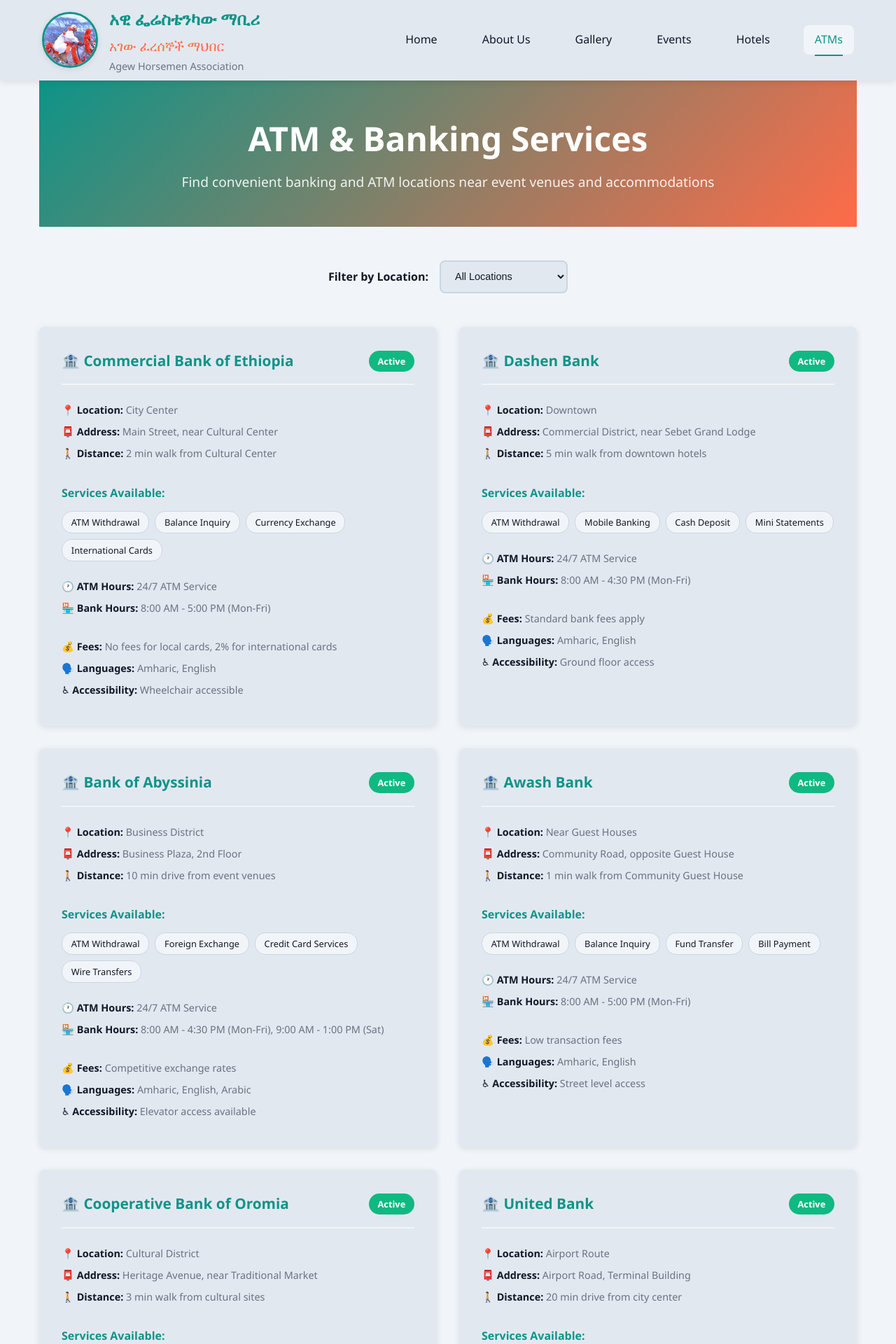
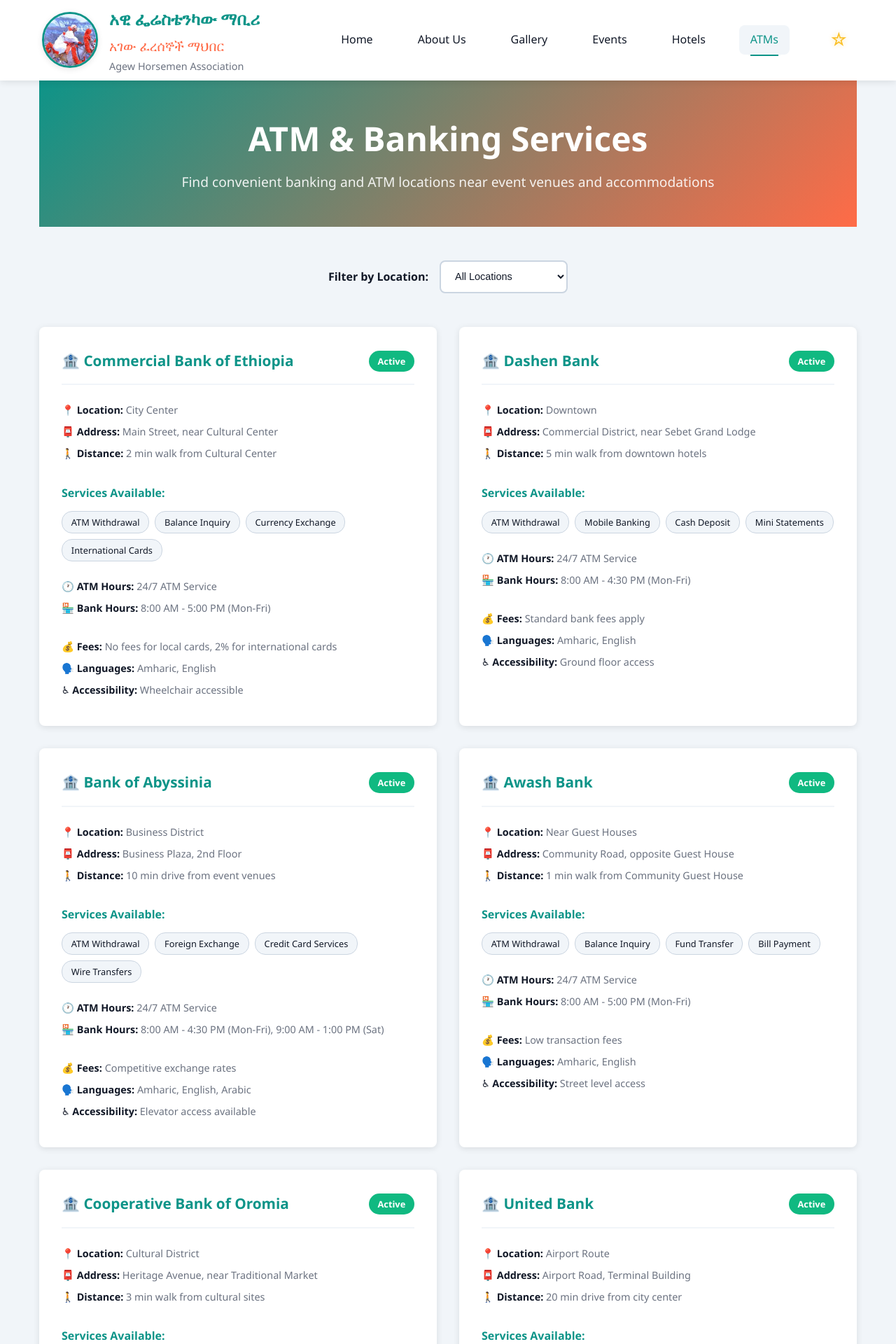
Before and after one commit to dawitemu1/sebate.bet.agew.horseman, a React (Vite) app: page /atms in a window 1280 px wide. Shown: the top 1920 px of the page at 70% size. Built offline with nearby package versions, Linux system fonts and the light colour scheme; the HTML template or start-up script is replaced by a standard one.

Commit message:
seetting

```diff
--- a/src/App.jsx
+++ b/src/App.jsx
@@ -1,5 +1,5 @@
-import React from 'react'
 import { BrowserRouter as Router, Routes, Route } from 'react-router-dom'
+import { ThemeProvider } from './contexts/ThemeContext'
 import Navbar from './components/Navbar'
 import Footer from './components/Footer'
 import Home from './pages/Home'
@@ -12,6 +12,7 @@
 
 function App() {
   return (
+    <ThemeProvider>
       <Router>
         <div className="App">
           <Navbar />
@@ -28,6 +29,7 @@
           <Footer />
         </div>
       </Router>
+    </ThemeProvider>
   )
 }
 
--- a/src/components/Navbar.css
+++ b/src/components/Navbar.css
@@ -75,6 +75,12 @@
   display: flex;
   gap: 2rem;
   align-items: center;
+}
+
+.nav-theme-toggle {
+  display: flex;
+  align-items: center;
+  margin-left: 1rem;
 }
 
 .nav-link {
@@ -175,6 +181,11 @@
     z-index: 999;
   }
 
+  .nav-theme-toggle {
+    margin-left: 0;
+    margin-top: 1rem;
+  }
+
   .nav-menu.active {
     left: 0;
   }
--- a/src/components/Navbar.jsx
+++ b/src/components/Navbar.jsx
@@ -1,5 +1,6 @@
-import React, { useState } from 'react'
+import { useState } from 'react'
 import { Link, useLocation } from 'react-router-dom'
+import ThemeToggle from './ThemeToggle'
 import './Navbar.css'
 
 const Navbar = () => {
@@ -49,6 +50,9 @@
           <Link to="/atms" className={`nav-link ${isActive('/atms')}`} onClick={() => setIsMenuOpen(false)}>
             ATMs
           </Link>
+          <div className="nav-theme-toggle">
+            <ThemeToggle />
+          </div>
         </div>
 
         <div className={`nav-toggle ${isMenuOpen ? 'active' : ''}`} onClick={toggleMenu}>
--- /dev/null
+++ b/src/components/ThemeToggle.css
@@ -0,0 +1,112 @@
+.theme-toggle {
+  background: none;
+  border: none;
+  cursor: pointer;
+  padding: 0.5rem;
+  border-radius: var(--border-radius);
+  transition: var(--transition);
+  display: flex;
+  align-items: center;
+  justify-content: center;
+  min-width: 44px;
+  min-height: 44px;
+}
+
+.theme-toggle:hover {
+  background-color: rgba(13, 148, 136, 0.1);
+  transform: scale(1.1);
+}
+
+.star-container {
+  display: flex;
+  align-items: center;
+  justify-content: center;
+  transition: var(--transition);
+}
+
+.star-icon {
+  font-size: 24px;
+  font-weight: bold;
+  transition: var(--transition);
+}
+
+.star-container.light-mode .star-icon {
+  color: var(--accent-color);
+  text-shadow: 0 0 8px rgba(251, 191, 36, 0.4);
+  animation: starPulse 2s ease-in-out infinite;
+}
+
+.star-container.dark-mode .star-icon {
+  color: var(--primary-color);
+  text-shadow: 0 0 12px rgba(13, 148, 136, 0.6);
+  animation: starGlow 3s ease-in-out infinite;
+}
+
+/* Hover effects */
+.theme-toggle:hover .star-icon {
+  transform: rotate(15deg) scale(1.2);
+}
+
+.theme-toggle:hover .star-container.dark-mode .star-icon {
+  text-shadow: 0 0 16px rgba(13, 148, 136, 0.8);
+}
+
+.theme-toggle:hover .star-container.light-mode .star-icon {
+  text-shadow: 0 0 12px rgba(251, 191, 36, 0.6);
+}
+
+/* Animations */
+@keyframes starPulse {
+  0%, 100% {
+    transform: scale(1);
+    opacity: 1;
+  }
+  50% {
+    transform: scale(1.05);
+    opacity: 0.9;
+  }
+}
+
+@keyframes starGlow {
+  0%, 100% {
+    text-shadow: 0 0 12px rgba(13, 148, 136, 0.6);
+    transform: scale(1);
+  }
+  50% {
+    text-shadow: 0 0 16px rgba(13, 148, 136, 0.8), 0 0 20px rgba(13, 148, 136, 0.4);
+    transform: scale(1.05);
+  }
+}
+
+/* Active state */
+.theme-toggle:active .star-icon {
+  transform: rotate(30deg) scale(0.95);
+}
+
+/* Focus state for accessibility */
+.theme-toggle:focus {
+  outline: 2px solid var(--primary-color);
+  outline-offset: 2px;
+}
+
+/* Mobile responsive */
+@media (max-width: 768px) {
+  .theme-toggle {
+    min-width: 40px;
+    padding: 0.25rem;
+  }
+
+  .star-icon {
+    font-size: 20px;
+  }
+}
+
+@media (max-width: 480px) {
+  .theme-toggle {
+    min-width: 36px;
+  }
+
+  .star-icon {
+    font-size: 18px;
+  }
+}
--- /dev/null
+++ b/src/components/ThemeToggle.jsx
@@ -0,0 +1,24 @@
+import React from 'react'
+import { useTheme } from '../contexts/ThemeContext'
+import './ThemeToggle.css'
+
+const ThemeToggle = () => {
+  const { isDarkMode, toggleTheme } = useTheme()
+
+  return (
+    <button
+      className="theme-toggle"
+      onClick={toggleTheme}
+      aria-label={`Switch to ${isDarkMode ? 'light' : 'dark'} mode`}
+      title={`Switch to ${isDarkMode ? 'light' : 'dark'} mode`}
+    >
+      <div className={`star-container ${isDarkMode ? 'dark-mode' : 'light-mode'}`}>
+        <span className="star-icon">
+          {isDarkMode ? '★' : '☆'}
+        </span>
+      </div>
+    </button>
+  )
+}
+
+export default ThemeToggle
--- /dev/null
+++ b/src/contexts/ThemeContext.jsx
@@ -0,0 +1,38 @@
+import React, { createContext, useContext, useState, useEffect } from 'react'
+
+const ThemeContext = createContext()
+
+export const useTheme = () => {
+  const context = useContext(ThemeContext)
+  if (!context) {
+    throw new Error('useTheme must be used within a ThemeProvider')
+  }
+  return context
+}
+
+export const ThemeProvider = ({ children }) => {
+  const [isDarkMode, setIsDarkMode] = useState(() => {
+    // Check localStorage first, then system preference
+    const savedTheme = localStorage.getItem('theme')
+    if (savedTheme) {
+      return savedTheme === 'dark'
+    }
+    return window.matchMedia('(prefers-color-scheme: dark)').matches
+  })
+
+  useEffect(() => {
+    // Apply theme to document
+    document.documentElement.setAttribute('data-theme', isDarkMode ? 'dark' : 'light')
+    localStorage.setItem('theme', isDarkMode ? 'dark' : 'light')
+  }, [isDarkMode])
+
+  const toggleTheme = () => {
+    setIsDarkMode(prev => !prev)
+  }
+
+  return (
+    <ThemeContext.Provider value={{ isDarkMode, toggleTheme }}>
+      {children}
+    </ThemeContext.Provider>
+  )
+}
--- a/src/index.css
+++ b/src/index.css
@@ -5,7 +5,7 @@
   --text-dark: #111827;
   --text-light: #6B7280;
   --bg-light: #F1F5F9;
-  --bg-white: #E2E8F0;
+  --bg-white: #FFFFFF;
   --border-color: #CBD5E1;
   --success-color: #10B981;
   --warning-color: #FF6B47;
@@ -14,6 +14,16 @@
   --shadow-hover: 0 4px 20px rgba(0, 0, 0, 0.15);
   --border-radius: 8px;
   --transition: all 0.3s ease;
+}
+
+[data-theme="dark"] {
+  --text-dark: #F9FAFB;
+  --text-light: #D1D5DB;
+  --bg-light: #111827;
+  --bg-white: #1F2937;
+  --border-color: #374151;
+  --shadow: 0 2px 10px rgba(0, 0, 0, 0.3);
+  --shadow-hover: 0 4px 20px rgba(0, 0, 0, 0.4);
 }
 
 * {
@@ -275,4 +285,90 @@
 .mt-1 { margin-top: 0.5rem; }
 .mt-2 { margin-top: 1rem; }
 .mt-3 { margin-top: 1.5rem; }
-.mt-4 { margin-top: 2rem; }
+.mt-4 { margin-top: 2rem; }/*
+ Dark mode specific styles */
+[data-theme="dark"] body {
+  background-color: var(--bg-light);
+  color: var(--text-dark);
+}
+
+[data-theme="dark"] .card {
+  background-color: var(--bg-white);
+  border: 1px solid var(--border-color);
+}
+
+[data-theme="dark"] .btn-primary {
+  background-color: var(--primary-color);
+  color: white;
+}
+
+[data-theme="dark"] .btn-primary:hover {
+  background-color: #0F766E;
+}
+
+[data-theme="dark"] .btn-secondary {
+  background-color: var(--secondary-color);
+  color: white;
+}
+
+[data-theme="dark"] .btn-secondary:hover {
+  background-color: #FF5722;
+}
+
+/* Input and form elements dark mode */
+[data-theme="dark"] input,
+[data-theme="dark"] select,
+[data-theme="dark"] textarea {
+  background-color: var(--bg-white);
+  color: var(--text-dark);
+  border: 1px solid var(--border-color);
+}
+
+[data-theme="dark"] input:focus,
+[data-theme="dark"] select:focus,
+[data-theme="dark"] textarea:focus {
+  border-color: var(--primary-color);
+  outline: none;
+  box-shadow: 0 0 0 2px rgba(13, 148, 136, 0.2);
+}
+
+/* Scrollbar dark mode */
+[data-theme="dark"] ::-webkit-scrollbar {
+  width: 8px;
+}
+
+[data-theme="dark"] ::-webkit-scrollbar-track {
+  background: var(--bg-light);
+}
+
+[data-theme="dark"] ::-webkit-scrollbar-thumb {
+  background: var(--border-color);
+  border-radius: 4px;
+}
+
+[data-theme="dark"] ::-webkit-scrollbar-thumb:hover {
+  background: var(--text-light);
+}
+
+/* Light mode scrollbar */
+[data-theme="light"] ::-webkit-scrollbar {
+  width: 8px;
+}
+
+[data-theme="light"] ::-webkit-scrollbar-track {
+  background: #f1f1f1;
+}
+
+[data-theme="light"] ::-webkit-scrollbar-thumb {
+  background: #c1c1c1;
+  border-radius: 4px;
+}
+
+[data-theme="light"] ::-webkit-scrollbar-thumb:hover {
+  background: #a8a8a8;
+}
+
+/* Smooth transitions for theme changes */
+* {
+  transition: background-color 0.3s ease, color 0.3s ease, border-color 0.3s ease;
+}
```
Lines whose indentation alone changed are shown as unchanged.
